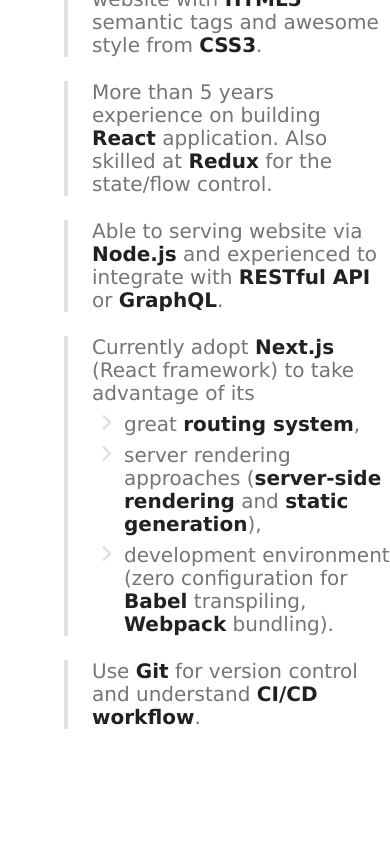
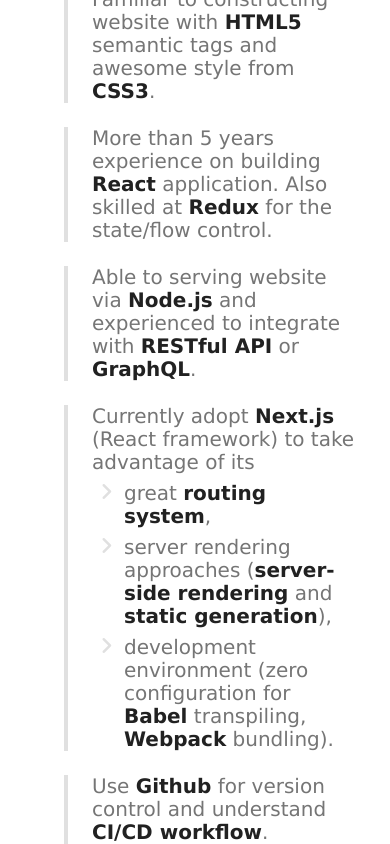
Before and after one commit to expectNothin9/mars, a Next.js app: page /author in a window 390 px wide. Shown: the part 930-1774 px from the top of the page. Before the commit the page ends 1659 px from the top, so only its background shows below. Built offline with nearby package versions, Linux system fonts and the light colour scheme.

Commit message:
adjust mobile style and mv Git -> Github

```diff
--- a/pages/author/index.js
+++ b/pages/author/index.js
@@ -108,7 +108,7 @@
             </span>
           </p>
           <p>
-            Use <em>Git</em> for version control and understand{" "}
+            Use <em>Github</em> for version control and understand{" "}
             <em>CI/CD workflow</em>.
           </p>
         </li>
--- a/pages/author/index.module.css
+++ b/pages/author/index.module.css
@@ -142,7 +142,7 @@
 
 .skill-sets ul li {
   margin: 0;
-  padding-left: var(--space-xl);
+  padding: 0 var(--space-xl);
   font-size: 1.25rem;
 }
 
```
